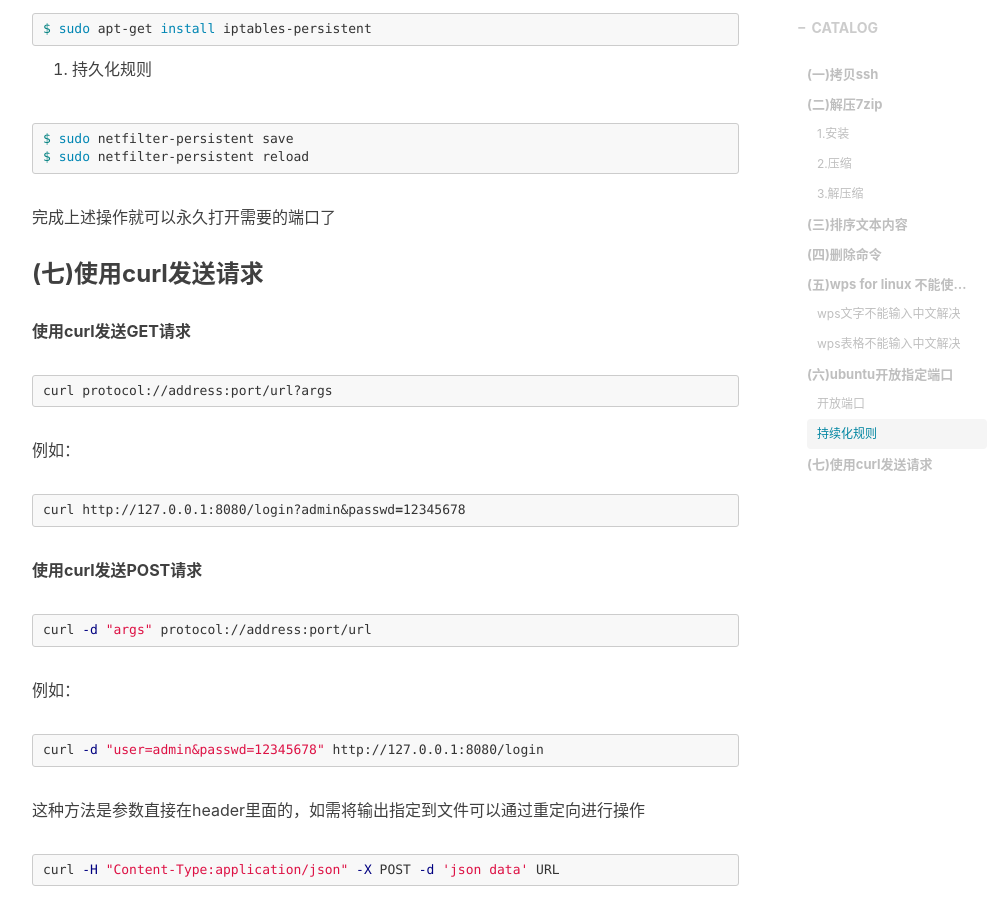
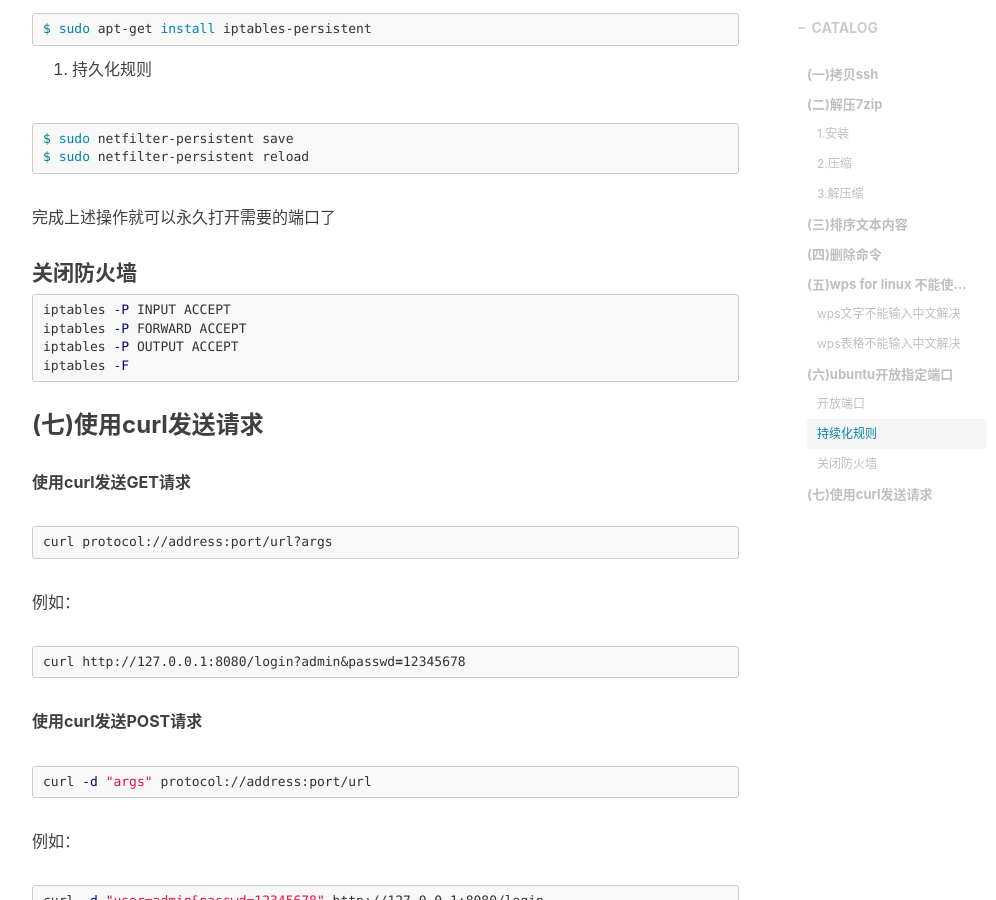
Before and after one commit to msg901216/msg901216.github.io, a Jekyll site: the page built from _posts/2018/linux-sql/2018-12-02-notes-linux.md, in a window 1280 px wide and 900 px high, scrolled down 2755 px. Shown: the whole window, without its empty margins (233-1229 px from the left). Built offline with Jekyll 4.4.1, drawn with Linux system fonts in a browser that asks for light colours; nearby versions of some CDN libraries; comment, search, counter and statistics services are not loaded.

Commit message:
Update 2018-12-02-notes-linux.md

````diff
--- a/_posts/2018/linux-sql/2018-12-02-notes-linux.md
+++ b/_posts/2018/linux-sql/2018-12-02-notes-linux.md
@@ -141,6 +141,17 @@ $ sudo netfilter-persistent reload
 
 完成上述操作就可以永久打开需要的端口了
 
+
+#### 关闭防火墙
+
+```bash
+iptables -P INPUT ACCEPT
+iptables -P FORWARD ACCEPT
+iptables -P OUTPUT ACCEPT
+iptables -F
+```
+
+
 ### (七)使用curl发送请求
 
 **使用curl发送GET请求**
````
